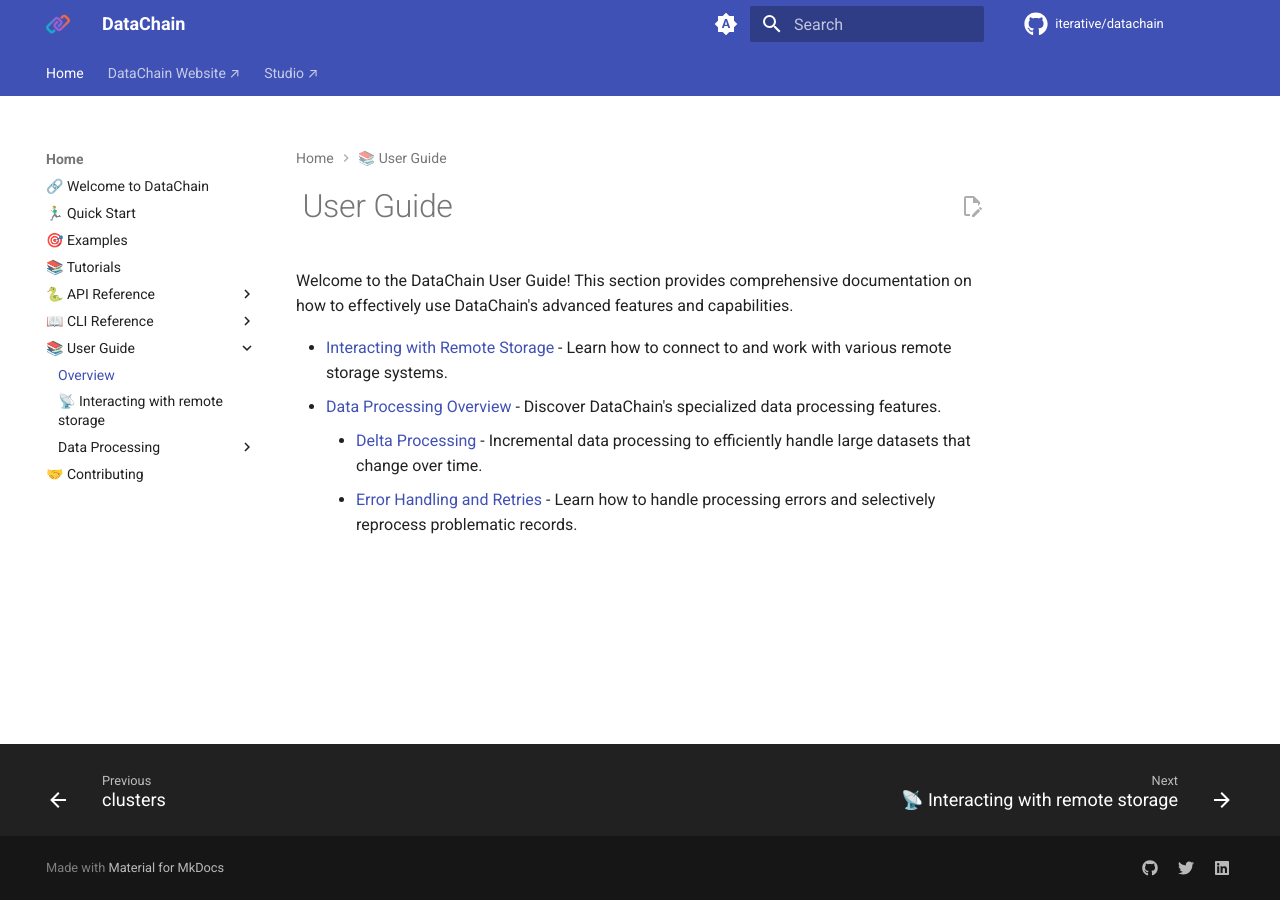
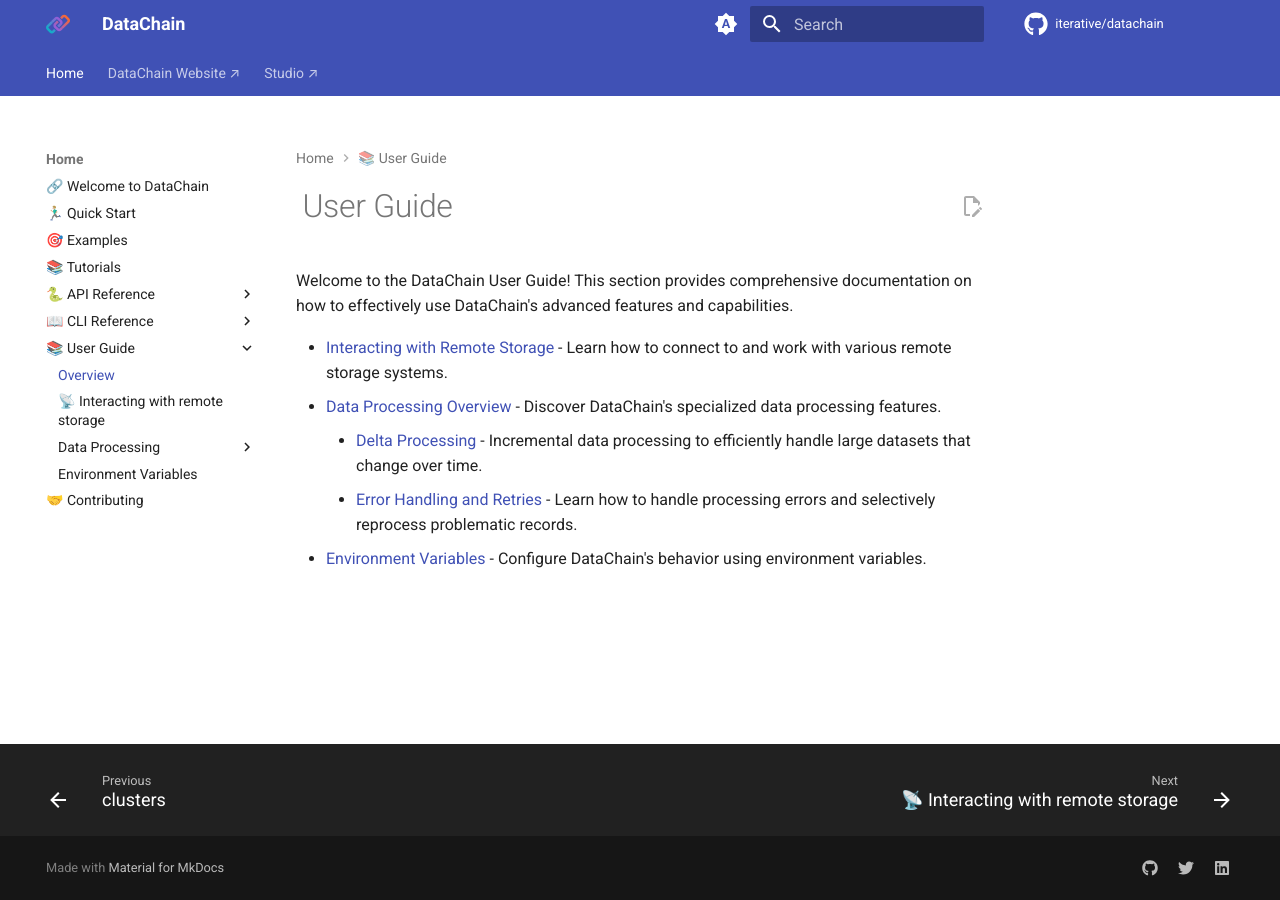
Before and after one commit to iterative/datachain, an MkDocs documentation site: the page built from docs/guide/index.md, in a window 1280 px wide. Built offline with MkDocs 1.6.1 and Material for MkDocs 9.7.7, drawn with Linux system fonts in a browser that asks for light colours; comment, search, counter and statistics services are not loaded.

Commit message:
Add docs about environment variables

```diff
--- a/docs/guide/index.md
+++ b/docs/guide/index.md
@@ -10,3 +10,4 @@
 - [Data Processing Overview](./processing.md) - Discover DataChain's specialized data processing features.
     - [Delta Processing](./delta.md) - Incremental data processing to efficiently handle large datasets that change over time.
     - [Error Handling and Retries](./retry.md) - Learn how to handle processing errors and selectively reprocess problematic records.
+- [Environment Variables](./env.md) - Configure DataChain's behavior using environment variables.
--- a/mkdocs.yml
+++ b/mkdocs.yml
@@ -105,6 +105,7 @@
               - Overview: guide/processing.md
               - Delta Processing: guide/delta.md
               - Errors Handling and Retries: guide/retry.md
+          - Environment Variables: guide/env.md
       - 🤝 Contributing: contributing.md
 
   - DataChain Website ↗: https://datachain.ai" target="_blank"
```
Also changed, not shown: docs/guide/env.md (added, +18 -0 lines).
